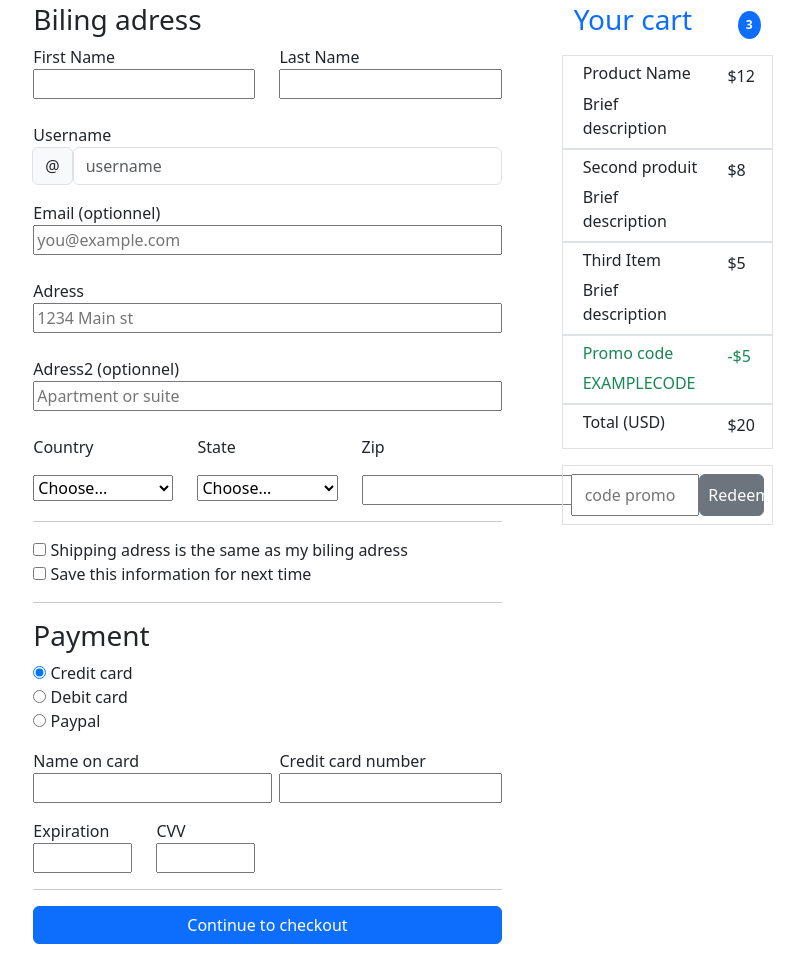
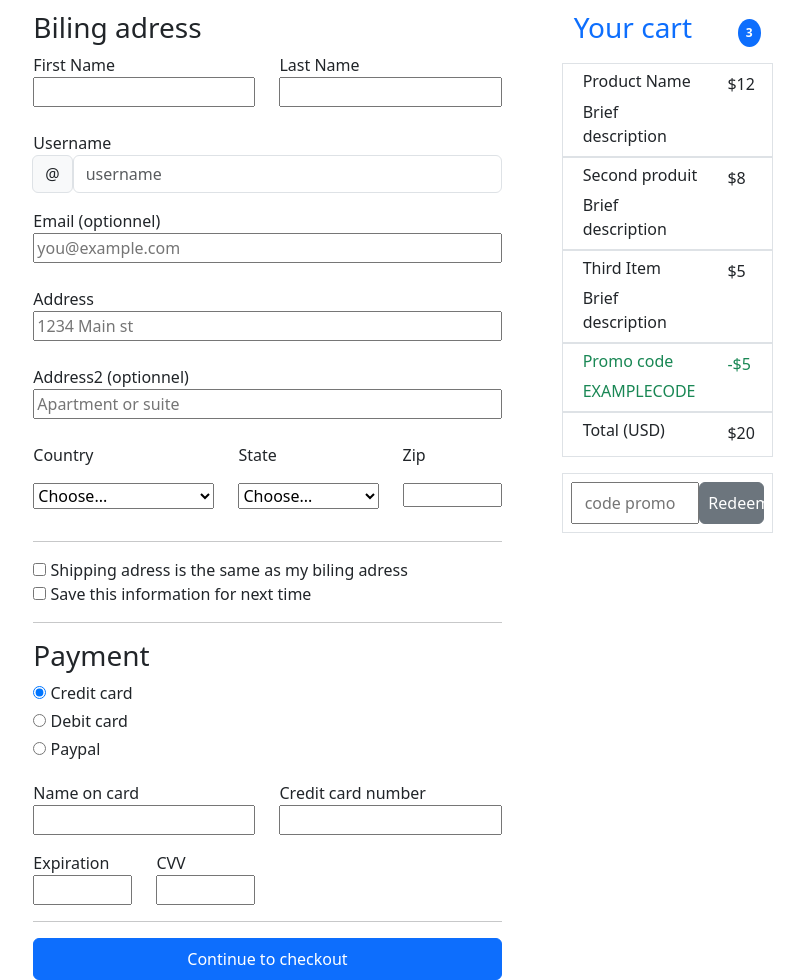
Before and after one commit to emilieChnvt/maquette2, a plain HTML site: page index.html in a window 1280 px wide. Shown: the part 236-1216 px from the top of the page, without its empty margins (243-1047 px from the left). Before the commit the page ends 1180 px from the top, so only its background shows below. Drawn offline with nearby package versions, Linux system fonts and the light colour scheme.

Commit message:
left column finished

```diff
--- a/css/style.css
+++ b/css/style.css
@@ -12,3 +12,6 @@ html, body{
 form{
     width: 100%;
 }
+.mar{
+    height:24px
+}
--- a/index.html
+++ b/index.html
@@ -10,11 +10,11 @@
 <body>
 <div class="container body">
    <div class="d-flex flex-column align-items-center mb-5 px-5">
-       <svg xmlns="http://www.w3.org/2000/svg" width="25" height="25" fill="currentColor" class="bi bi-bootstrap-fill" viewBox="0 0 16 16">
+       <svg xmlns="http://www.w3.org/2000/svg" width="25" height="25" fill="currentColor" class="bi bi-bootstrap-fill mb-2" viewBox="0 0 16 16">
            <path d="M6.375 7.125V4.658h1.78c.973 0 1.542.457 1.542 1.237 0 .802-.604 1.23-1.764 1.23zm0 3.762h1.898c1.184 0 1.81-.48 1.81-1.377 0-.885-.65-1.348-1.886-1.348H6.375z"/>
            <path d="M4.002 0a4 4 0 0 0-4 4v8a4 4 0 0 0 4 4h8a4 4 0 0 0 4-4V4a4 4 0 0 0-4-4zm1.06 12V3.545h3.399c1.587 0 2.543.809 2.543 2.11 0 .884-.65 1.675-1.483 1.816v.1c1.143.117 1.904.931 1.904 2.033 0 1.488-1.084 2.396-2.888 2.396z"/>
        </svg>
-       <h2>Checkout form</h2>
+       <h2 >Checkout form</h2>
        <p class="text-center ">Below is an example from built entirely with Bootstrap's form controls. Each required from group has a validation state that can be triggered by attempting to submit the form without completing it.</p>
    </div>
     <div class="row d-flex mt-4 gap-5 justify-content-center">
@@ -47,21 +47,21 @@
 
                        <div class="d-flex flex-column mb-4">
                            <label for="email">Email (optionnel)</label>
-                           <input id="email"  placeholder="you@example.com" type="mail">
+                           <input id="email"  placeholder="you@example.com" type="email">
                        </div>
 
                         <div class="d-flex flex-column mb-4">
-                            <label for="adress2">Adress</label>
-                            <input id="adress2" placeholder="1234 Main st" type="text">
+                            <label for="address">Address</label>
+                            <input id="address" placeholder="1234 Main st" type="text">
                         </div>
 
                         <div class="d-flex flex-column mb-4">
-                            <label for="adress">Adress2 (optionnel)</label>
-                            <input id="adress" placeholder="Apartment or suite" type="text">
+                            <label for="address2">Address2 (optionnel)</label>
+                            <input id="address2" placeholder="Apartment or suite" type="text">
                         </div>
                 </div>
-                <div class="row  ">
-                    <div class="col-4 mr-2 d-flex flex-column">
+                <div class="row  mb-3">
+                    <div class="col-5 d-flex flex-column">
                         <label for="country">Country</label>
                         <select id="country" class="mt-3">
                             <option value="">Choose...</option>
@@ -70,7 +70,7 @@
                             <option value="allemagne">Allemagne</option>
                         </select>
                     </div>
-                    <div class="col-4 mr-2 d-flex flex-column">
+                    <div class="col-4 d-flex flex-column">
                         <label for="state">State</label>
                         <select id="state" class="mt-3">
                             <option value="">Choose...</option>
@@ -79,9 +79,9 @@
                             <option value="allemagne">Allemagne</option>
                         </select>
                     </div>
-                    <div class="col-4 mr-2 ">
+                    <div class="col-3 d-flex flex-column">
                         <label for="zip">Zip</label>
-                        <input id="zip" type="text" class="mt-3">
+                        <input id="zip" type="text" class="mt-3 mar">
                     </div>
                 </div>
                 <hr>
@@ -100,21 +100,21 @@
                 <hr>
                 <div class="payment">
                     <h3>Payment</h3>
-                    <div>
+                    <div class="mb-1">
                         <input id="credit" type="radio" checked>
                         <label for="credit">Credit card</label>
                     </div>
-                    <div>
+                    <div class="mb-1">
                         <input id="debit" type="radio">
                         <label for="debit">Debit card</label>
                     </div>
-                    <div>
+                    <div class="mb-1">
                         <input id="paypal" type="radio">
                         <label for="paypal">Paypal</label>
                     </div>
                 </div>
                 <div class="row align-items-center mt-3">
-                    <div class="col-6 d-flexflex-column">
+                    <div class="col-6 d-flex flex-column">
                         <label for="nameCard">Name on card</label>
                         <input id="nameCard" type="text">
                     </div>
@@ -134,7 +134,7 @@
                     </div>
                 </div>
                 <hr>
-                <button class="btn btn-primary col-12" type="button">Continue to checkout</button>
+                <button class="btn btn-primary col-12 p-2" type="button">Continue to checkout</button>
 
             </form>
         </div>
```
